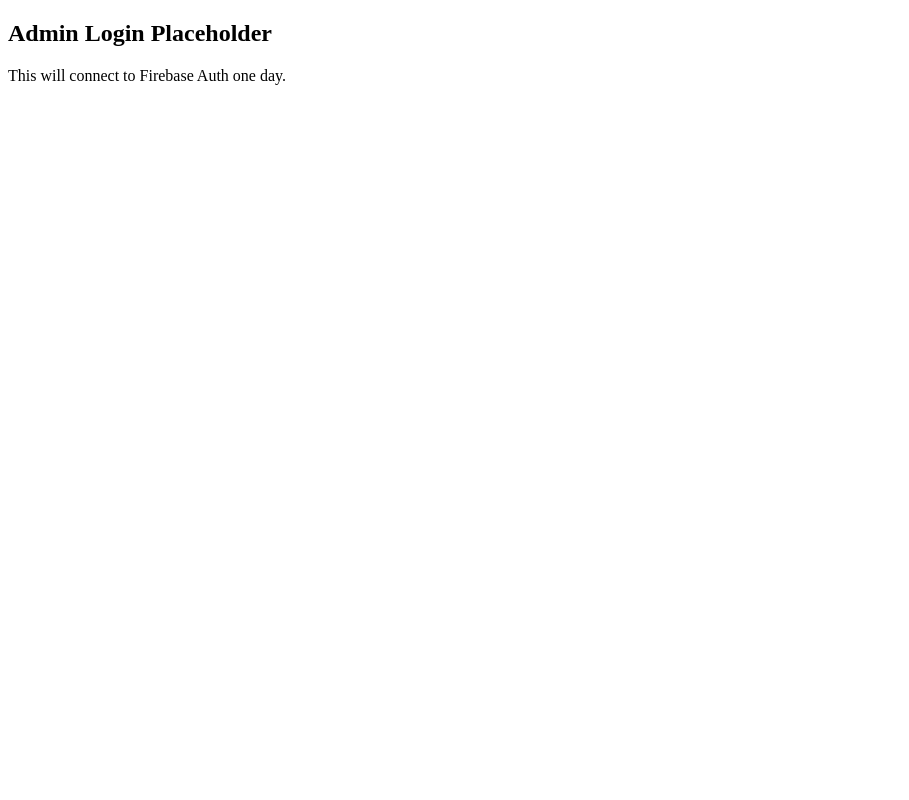
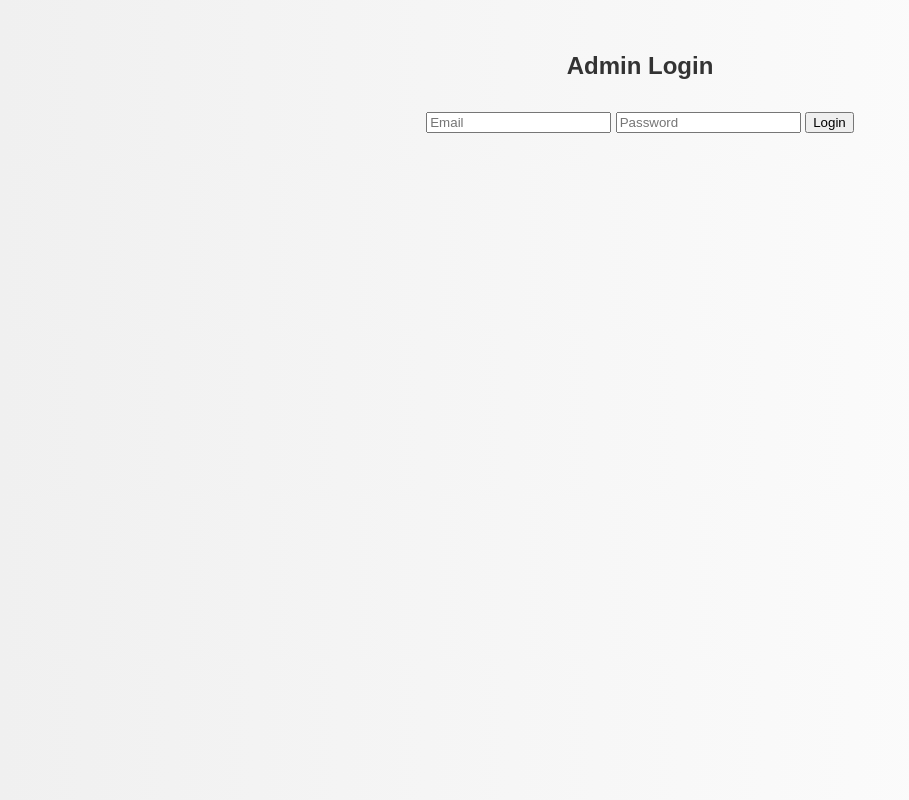
Before and after one commit to TBJonny/NLHC-Website, a plain HTML site: page admin.html in a window 1280 px wide. Shown: the whole page, without its empty margins (0-909 px from the left). Drawn offline with Linux system fonts and the light colour scheme; files that its build step writes are made by us from their sources.

Commit message:
Add files via upload

```diff
--- a/admin.html
+++ b/admin.html
@@ -2,10 +2,21 @@
 <html lang="en">
 <head>
   <meta charset="UTF-8" />
+  <meta name="viewport" content="width=device-width, initial-scale=1.0" />
   <title>Admin Panel – NLHC</title>
+  <link rel="stylesheet" href="styles/styles.css" />
 </head>
 <body>
-  <h2>Admin Login Placeholder</h2>
-  <p>This will connect to Firebase Auth one day.</p>
+  <header>
+    <h2>Admin Login</h2>
+  </header>
+  <main>
+    <form id="loginForm">
+      <input type="email" placeholder="Email" required />
+      <input type="password" placeholder="Password" required />
+      <button type="submit">Login</button>
+    </form>
+  </main>
+  <script src="scripts/admin.js"></script>
 </body>
 </html>
--- /dev/null
+++ b/admin.js
@@ -0,0 +1,4 @@
+document.getElementById("loginForm").addEventListener("submit", function(e) {
+  e.preventDefault();
+  alert("Login functionality will be enabled with Firebase.");
+});
--- a/main.js
+++ b/main.js
@@ -1 +1 @@
-console.log("NLHC site loaded. Customize your JavaScript here.");
+console.log("NLHC main site loaded.");
--- a/styles.css
+++ b/styles.css
@@ -1,6 +1,16 @@
 body {
   font-family: Arial, sans-serif;
-  background: #fdfdfd;
+  background: linear-gradient(to right, #f0f0f0, #ffffff);
   color: #333;
-  padding: 20px;
+  margin: 0;
+  padding: 2rem;
 }
+
+header {
+  text-align: center;
+  margin-bottom: 2rem;
+}
+
+main {
+  text-align: center;
+}
```
Also changed, not shown: index.html (line endings or trailing spaces).
